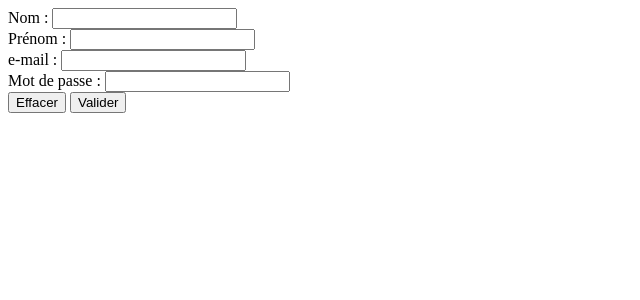
After one commit to DbrSde/web18-1, a PHP site: page /include/inscription.inc.php in a window 1280 px wide. The commit adds this page. Shown: the top 300 px of the page, without its empty margins (0-640 px from the left). Run offline with PHP 8.4, Linux system fonts and the light colour scheme.

Commit message:
Récupération du projet au 03-06-19

```diff
--- a/include/content.php
+++ b/include/content.php
@@ -1,10 +1,9 @@
 <?php
 
 $content = glob('./include/*.inc.php');
-var_dump($content);
 
 $page = isset($_GET['page']) ? $_GET['page'] : "";
-$page ='./include/' . $page . '.php';
-$page = in_array($page, $content) ? $page : './include/home.php';
+$page ='./include/' . $page . '.inc.php';
+$page = in_array($page, $content) ? $page : './include/home.inc.php';
 
 require $page;
--- /dev/null
+++ b/include/formInscription.php
@@ -0,0 +1,23 @@
+<form method="post" action="index.php?page=inscription">
+    <div>
+        <label for="nom">Nom&nbsp;: </label>
+        <input name="nom" type="text" />
+    </div>
+    <div>
+        <label for="prenom">Prénom&nbsp;: </label>
+        <input name="prenom" type="text" />
+    </div>
+    <div>
+        <label for="email">e-mail&nbsp;: </label>
+        <input name="email" type="mail" />
+    </div>
+    <div>
+        <label for="mdp">Mot de passe&nbsp;: </label>
+        <input name="mdp" type="password" />
+    </div>
+    <div>
+        <input type="reset" value="Effacer" />
+        <input type="submit" value="Valider" />
+    </div>
+    <input type="hidden" name="validation" />
+</form>
--- a/include/head.php
+++ b/include/head.php
@@ -1,5 +1,5 @@
 <?php
-
+$valeurLangue = getLang();
 ?>
 <!DOCTYPE html>
 <html lang=<?=$locale?>  dir="ltr">
--- /dev/null
+++ b/include/inscription.inc.php
@@ -0,0 +1,33 @@
+<?php
+
+if (isset($_POST['validation'])) {
+    $nom = isset($_POST['nom']) ? $_POST['nom'] : "";
+    $prenom = isset($_POST['prenom']) ? $_POST['prenom'] : "";
+    $mail = isset($_POST['mail']) ? $_POST['mail'] : "";
+    $mdp = isset($_POST['mdp']) ? $_POST['mdp'] : "";
+
+    $erreur = array();
+
+    if ($nom == "") array_push($erreur,"Veuillez saisir votre nom");
+    if ($prenom == "") array_push($erreur,"Veuillez saisir votre prenom");
+    if ($mail == "") array_push($erreur,"Veuillez saisir un mail valide");
+    if ($mdp == "") array_push($erreur,"Veuillez saisir un mot de passe");
+
+
+    if (count($erreur) > 0) {
+        $resultat = "<ul>";
+
+        for ($i = 0; $i < count($erreur); $i++) {
+            $resultat .= '<li>' . $erreur[$i] . '</li>';
+        }
+
+        $resultat .= '</ul>';
+        echo $resultat;
+        require_once 'formInscription.php';
+    }
+
+
+
+} else {
+    require_once 'formInscription.php';
+}
```
